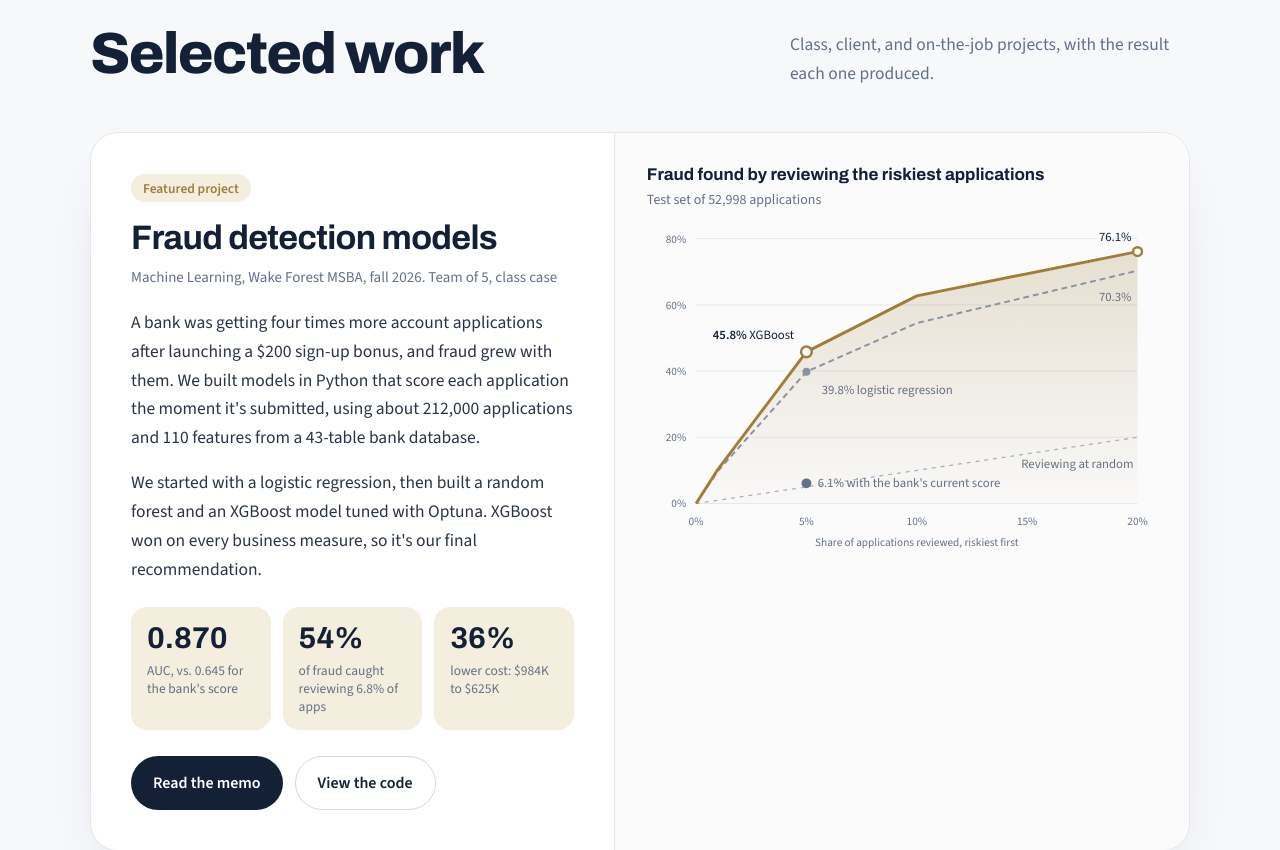
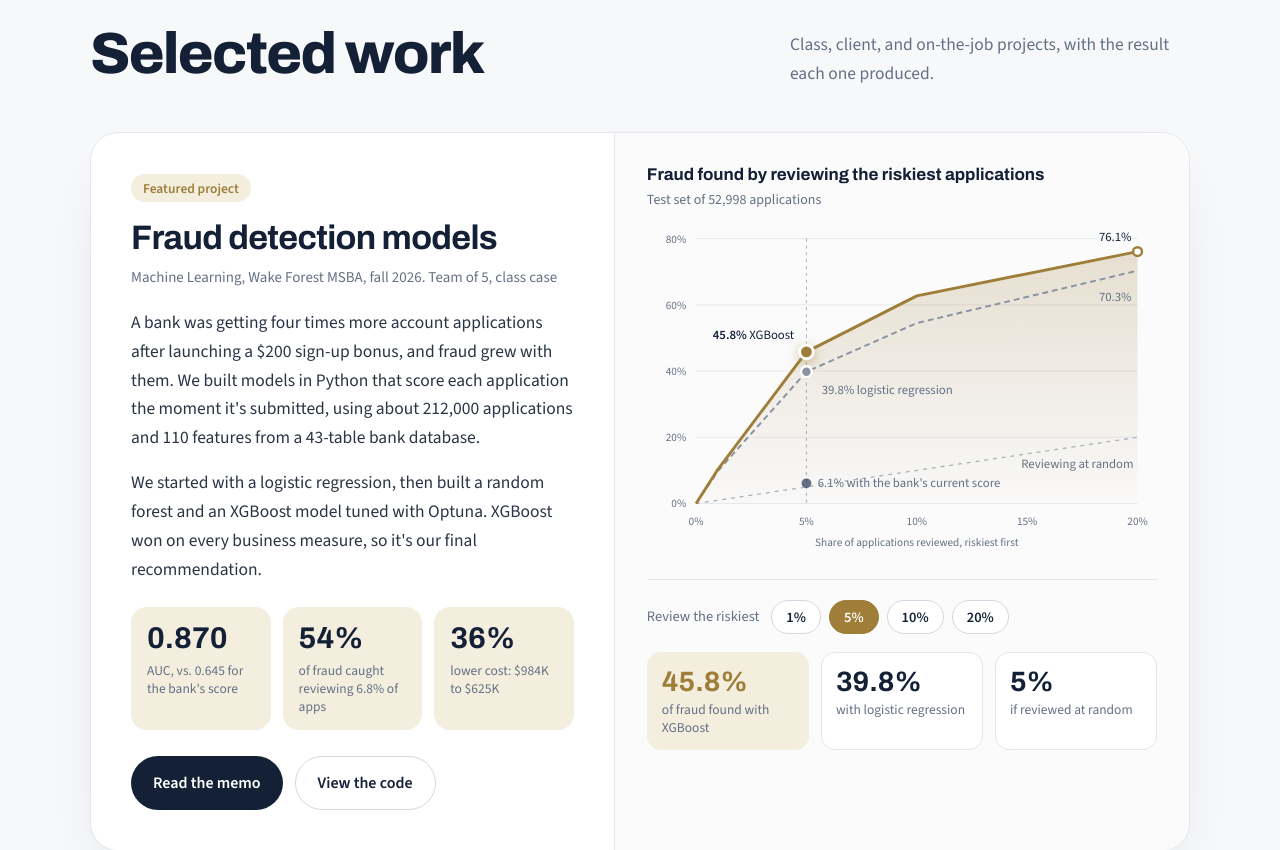
Before and after one commit to adanurizar7/Portfolio, a plain HTML site: page index.html in a window 1280 px wide. Shown: the part 900-1750 px from the top of the page. Drawn offline with nearby package versions, Linux system fonts and the light colour scheme.

Commit message:
Make fraud chart interactive with hover and percentage buttons
Co-Authored-By: Claude Opus 5.5 <noreply@anthropic.com>
Claude-Session: https://claude.ai/code/session_016xqHMAfstXfSjjpXaHMqMK

```diff
--- a/index.html
+++ b/index.html
@@ -213,6 +213,31 @@
   .end .copied{color:#E2C27C;}
   footer{background:var(--navy); border-top:1px solid rgba(255,255,255,.08); padding:26px 0 36px; color:#8E99AB; font-size:14.5px;}
   footer .wrap{display:flex; justify-content:space-between; flex-wrap:wrap; gap:10px;}
+
+  /* interactive chart */
+  .viz .hit{cursor:crosshair;}
+  .viz .hover{opacity:0; transition:opacity .25s ease;}
+  .viz.go .hover{opacity:1; transition-delay:1.6s;}
+  .viz .hline{stroke:var(--ink); stroke-width:1; stroke-dasharray:3 4; opacity:.35;}
+  .viz .hdot-x{fill:var(--gold); stroke:#fff; stroke-width:3; filter:drop-shadow(0 3px 6px rgba(158,126,56,.5));}
+  .viz .hdot-l{fill:#8A93A3; stroke:#fff; stroke-width:2.5;}
+  .viz .hline,.viz .hdot-x,.viz .hdot-l{transition:all .35s cubic-bezier(.3,.7,.2,1);}
+  .readout{margin-top:22px; padding-top:20px; border-top:1px solid var(--line);}
+  .pick{display:flex; flex-wrap:wrap; align-items:center; gap:8px; margin-bottom:18px;}
+  .pick-label{font-size:14.5px; color:var(--muted); margin-right:4px;}
+  .pick button{font:600 14.5px var(--sans); color:var(--ink); background:#fff; border:1px solid var(--line-2); border-radius:999px; padding:6px 14px; cursor:pointer; transition:background .2s, color .2s, border-color .2s, transform .2s;}
+  .pick button:hover{border-color:var(--gold); color:var(--gold); transform:translateY(-2px);}
+  .pick button[aria-pressed="true"]{background:var(--gold); border-color:var(--gold); color:#fff;}
+  .nums{display:grid; grid-template-columns:repeat(3,1fr); gap:12px;}
+  .nums .n{background:#fff; border:1px solid var(--line); border-radius:14px; padding:14px 14px 12px;}
+  .nums .n.gold{background:var(--gold-soft); border-color:transparent;}
+  .nums b{display:block; font-family:var(--display); font-size:28px; color:var(--ink); line-height:1.05; font-variation-settings:'wdth' 110; transition:opacity .2s;}
+  .nums .n.gold b{color:var(--gold);}
+  .nums span{display:block; font-size:13.5px; color:var(--muted); margin-top:4px; line-height:1.35;}
+  .hint{font-size:13.5px; color:var(--muted); margin:14px 0 0;}
+  @media (max-width:520px){ .nums{grid-template-columns:1fr;} }
+  @media (hover:none){ .hint{display:none;} }
+  @media (prefers-reduced-motion:reduce){ .viz .hline,.viz .hdot-x,.viz .hdot-l,.pick button{transition:none;} }
 </style>
 </head>
 <body>
@@ -338,7 +363,28 @@
             <text class="lab" x="494" y="22" text-anchor="end">76.1%</text>
             <text class="lab dim" x="494" y="84" text-anchor="end">70.3%</text>
           </g>
+          <g class="hover" aria-hidden="true">
+            <line class="hline" x1="162.5" y1="20" x2="162.5" y2="290"/>
+            <circle class="hdot-x" cx="162.5" cy="135.4" r="7"/>
+            <circle class="hdot-l" cx="162.5" cy="155.7" r="5.5"/>
+          </g>
+          <rect class="hit" x="40" y="10" width="470" height="290" fill="transparent"/>
         </svg>
+        <div class="readout" aria-live="polite">
+          <div class="pick" role="group" aria-label="Choose how many applications to review">
+            <span class="pick-label">Review the riskiest</span>
+            <button type="button" data-i="0">1%</button>
+            <button type="button" data-i="1" aria-pressed="true">5%</button>
+            <button type="button" data-i="2">10%</button>
+            <button type="button" data-i="3">20%</button>
+          </div>
+          <div class="nums">
+            <div class="n gold"><b id="r-x">45.8%</b><span>of fraud found with XGBoost</span></div>
+            <div class="n"><b id="r-l">39.8%</b><span>with logistic regression</span></div>
+            <div class="n"><b id="r-r">5%</b><span>if reviewed at random</span></div>
+          </div>
+          <p class="hint">Move your mouse across the chart or pick a percentage.</p>
+        </div>
       </figure>
     </article>
 
@@ -512,6 +558,35 @@
     ['work','experience','skills'].forEach(function(id){ var el=document.getElementById(id); if(el) spy.observe(el); });
   }
 
+  // interactive chart: snap to the real data points
+  (function(){
+    var fig=document.getElementById('gains'); if(!fig) return;
+    var pts=[{p:1,x:72.5,xg:10.4,lg:9.9},{p:5,x:162.5,xg:45.8,lg:39.8},{p:10,x:275,xg:62.7,lg:54.5},{p:20,x:500,xg:76.1,lg:70.3}];
+    var Y=function(v){ return 290-3.375*v; };
+    var hl=fig.querySelector('.hline'), dx=fig.querySelector('.hdot-x'), dl=fig.querySelector('.hdot-l');
+    var rx=document.getElementById('r-x'), rl=document.getElementById('r-l'), rr=document.getElementById('r-r');
+    var btns=[].slice.call(fig.querySelectorAll('.pick button'));
+    var cur=1;
+    var show=function(i){
+      cur=i; var d=pts[i];
+      hl.setAttribute('x1',d.x); hl.setAttribute('x2',d.x);
+      dx.setAttribute('cx',d.x); dx.setAttribute('cy',Y(d.xg));
+      dl.setAttribute('cx',d.x); dl.setAttribute('cy',Y(d.lg));
+      rx.textContent=d.xg.toFixed(1)+'%'; rl.textContent=d.lg.toFixed(1)+'%'; rr.textContent=d.p+'%';
+      btns.forEach(function(b,k){ b.setAttribute('aria-pressed', k===i ? 'true':'false'); });
+    };
+    btns.forEach(function(b,k){ b.addEventListener('click', function(){ show(k); }); });
+    var svg=fig.querySelector('svg'), hit=fig.querySelector('.hit');
+    var move=function(e){
+      var r=svg.getBoundingClientRect(); var vx=(e.clientX-r.left)/r.width*520;
+      var best=0, bd=1e9; pts.forEach(function(d,k){ var dd=Math.abs(d.x-vx); if(dd<bd){bd=dd; best=k;} });
+      if(best!==cur) show(best);
+    };
+    hit.addEventListener('pointermove', move);
+    hit.addEventListener('pointerdown', move);
+    show(1);
+  })();
+
   // chart draw on scroll
   var fig=document.getElementById('gains'), line=document.getElementById('modelLine');
   if(fig&&line){
```
